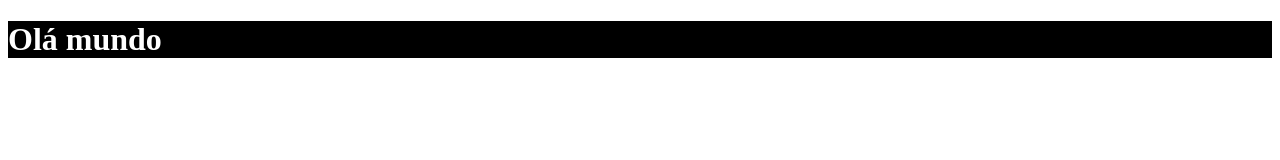
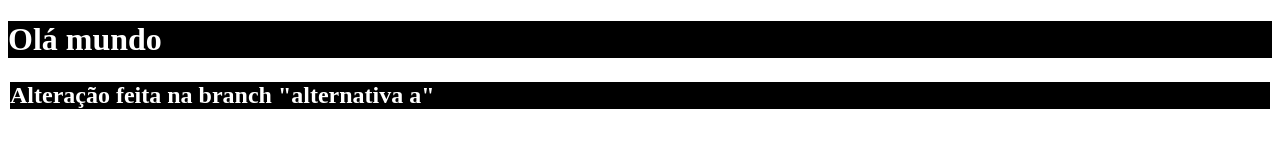
Before and after one commit to paulo-alencar/git-aula-1, a plain HTML site: page index.html in a window 1280 px wide. Drawn offline with Linux system fonts and the light colour scheme.

Commit message:
alteracao-branch-alternativa-a

```diff
--- a/index.html
+++ b/index.html
@@ -8,5 +8,6 @@
 </head>
 <body>
     <h1>Olá mundo</h1>
+    <h2>Alteração feita na branch "alternativa a"</h2>
 </body>
 </html>
--- a/style.css
+++ b/style.css
@@ -1,5 +1,11 @@
 h1 {
     color: white;
     background-color: black;
-    border: 2pxs solid black;
+    border: 2pxs solid white;
 }
+
+h2 {
+    color: white;
+    background-color: black;
+    border: 2px solid white;
+}
```
